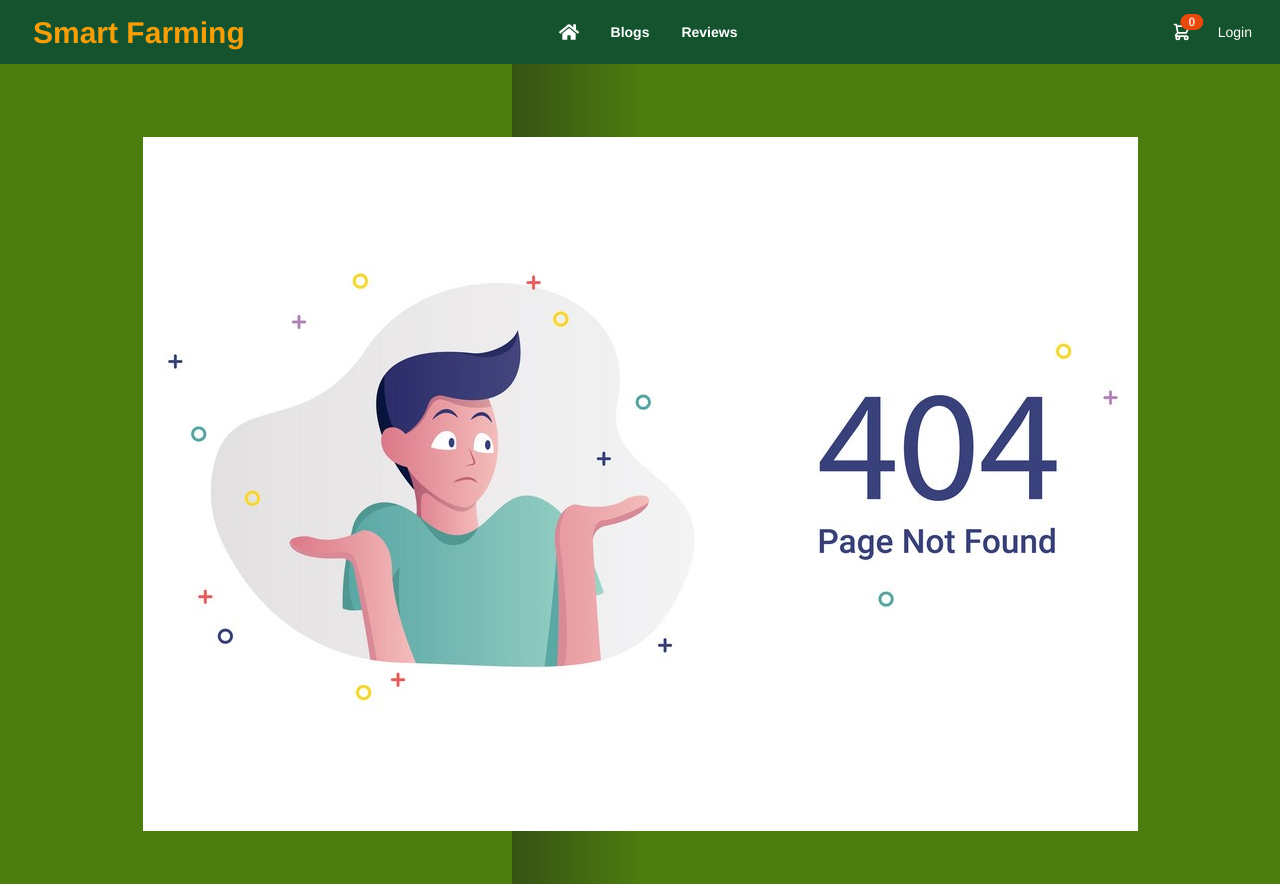
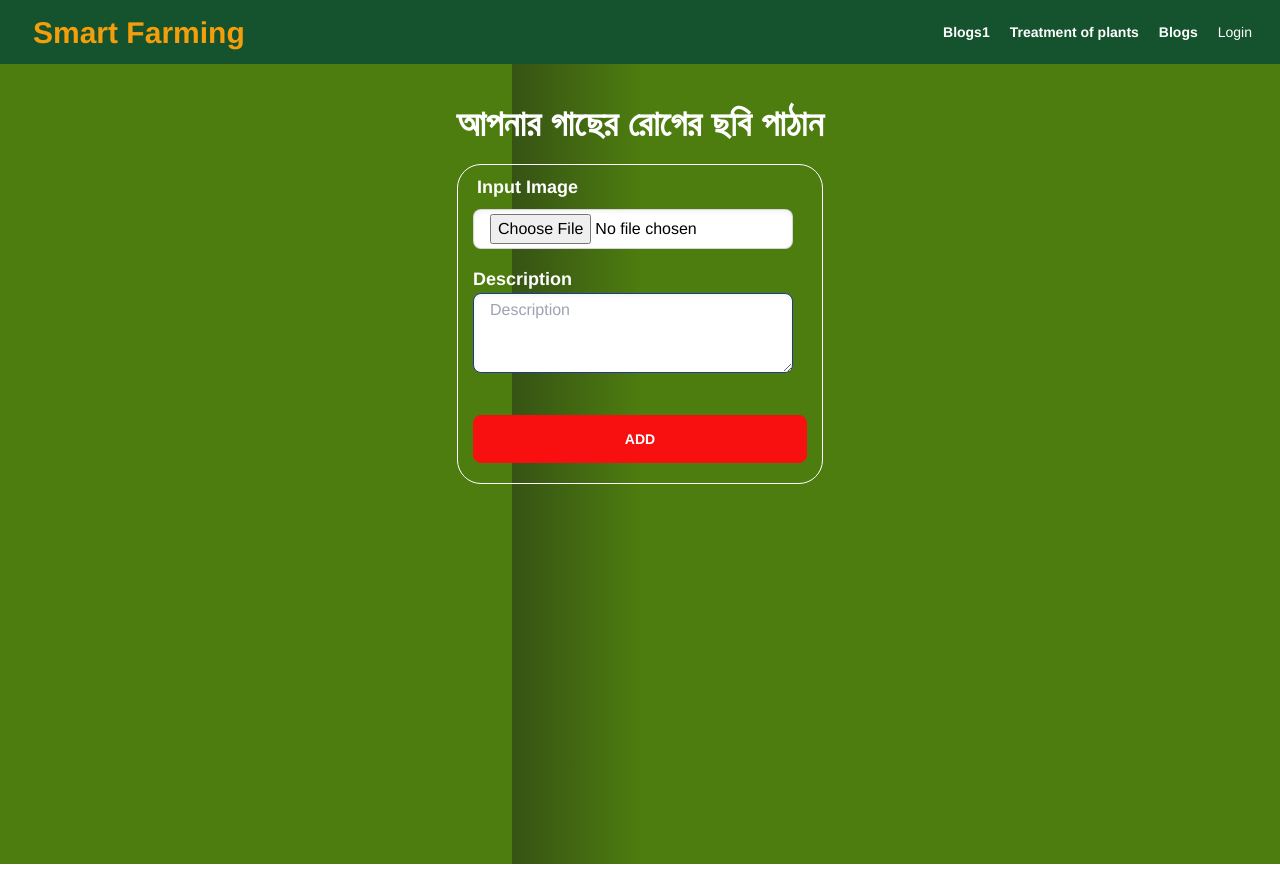
Before and after one commit to dipankar11137/Smart-Farming, a React (Create React App) app: page /treatment in a window 1280 px wide. Built offline with nearby package versions, Linux system fonts and the light colour scheme; no server answers.

Commit message:
polish add items

```diff
--- a/src/App.js
+++ b/src/App.js
@@ -13,6 +13,7 @@ import Corn from './Components/Pages/Crops/Corn/Corn';
 import Paddy from './Components/Pages/Crops/Paddy/Paddy';
 import Wheat from './Components/Pages/Crops/Wheat/Wheat';
 import Home from './Components/Pages/Home/Home';
+import AddDisease from './Components/Pages/Treatment/AddDisease';
 import Navbar from './Components/Share/Navbar';
 import NotFound from './Components/Share/NotFound';
 AOS.init();
@@ -31,6 +32,7 @@ function App() {
         <Route path="/corn" element={<Corn />}></Route>
         <Route path="/chilies" element={<Chilies />}></Route>
         <Route path="/banana" element={<Banana />}></Route>
+        <Route path="/treatment" element={<AddDisease />}></Route>
         <Route path="/createAccount" element={<CreateAccount />}></Route>
         <Route path="/login" element={<Login />}></Route>
         <Route path="/*" element={<NotFound />}></Route>
--- /dev/null
+++ b/src/Components/Pages/Treatment/AddDisease.js
@@ -0,0 +1,122 @@
+import React from 'react';
+import { useAuthState } from 'react-firebase-hooks/auth';
+import { useForm } from 'react-hook-form';
+import { toast } from 'react-toastify';
+import auth from '../../../firebase.init';
+
+const AddDisease = () => {
+  const [users] = useAuthState(auth);
+  const email = users?.email;
+
+  const imageHostKey = 'ab492fa3bd4253f25e449094e4b48480';
+
+  const {
+    register,
+    formState: { errors },
+    handleSubmit,
+    reset,
+  } = useForm();
+  const onSubmit = data => {
+    const image = data.image[0];
+    const formData = new FormData();
+    formData.append('image', image);
+    const url = `https://api.imgbb.com/1/upload?expiration=600&key=${imageHostKey}`;
+    fetch(url, {
+      method: 'POST',
+      body: formData,
+    })
+      .then(res => res.json())
+      .then(imageData => {
+        const image = imageData.data.url;
+        const changeUrl = { ...data, email, img: image };
+        console.log(changeUrl);
+        fetch(`/allProduct`, {
+          method: 'POST',
+          headers: {
+            'content-type': 'application/json',
+          },
+          body: JSON.stringify(changeUrl),
+        })
+          .then(res => res.json())
+          .then(data => {
+            toast.success('Successfully Add A Product');
+            reset();
+          });
+      });
+  };
+  return (
+    <div className="flex justify-center h-screen">
+      <div className="mt-10">
+        <h1 className="text-4xl text-white font-bold">
+          আপনার গাছের রোগের ছবি পাঠান
+        </h1>
+        <div className="border-[1px] mt-5 border-white pb-5 rounded-3xl hover:shadow-md hover:shadow-white">
+          <form
+            className=" flex justify-center gap-4 "
+            onSubmit={handleSubmit(onSubmit)}
+          >
+            <div>
+              {/* image */}
+              <label className="label">
+                <span className="label-text text-lg font-semibold text-white">
+                  Input Image{' '}
+                </span>
+              </label>
+              <input
+                type="file"
+                className="input h-[40px] input-bordered text-black w-96  pt-1 sm:w-full max-w-xs  hover:shadow-xl shadow-inner"
+                {...register('image', {
+                  required: {
+                    value: true,
+                    message: 'Image is Required',
+                  },
+                })}
+              />
+
+              <label className="label">
+                {errors.image?.type === 'required' && (
+                  <span className="label-text-alt text-red-500">
+                    {errors?.image?.message}
+                  </span>
+                )}
+              </label>
+
+              {/* Description */}
+              <label className="">
+                <span className="label-text text-lg font-semibold text-white">
+                  Description
+                </span>
+              </label>
+              <textarea
+                type="text"
+                placeholder="Description"
+                className="input input-bordered bg-white w-full max-w-xs h-20 pt-1 hover:shadow-xl shadow-inner border-blue-900"
+                {...register('description', {
+                  required: {
+                    value: true,
+                    message: 'Description is Required',
+                  },
+                })}
+              />
+              <label className="label">
+                {errors.description?.type === 'required' && (
+                  <span className="label-text-alt text-red-500">
+                    {errors?.description?.message}
+                  </span>
+                )}
+              </label>
+
+              <input
+                className="btn btn-primary mt-5 w-full disable text-white"
+                type="submit"
+                value="ADD"
+              />
+            </div>
+          </form>
+        </div>
+      </div>
+    </div>
+  );
+};
+
+export default AddDisease;
--- a/src/Components/Share/Navbar.js
+++ b/src/Components/Share/Navbar.js
@@ -1,9 +1,8 @@
 import { signOut } from "firebase/auth";
 import React, { useEffect, useState } from "react";
-import { useAuthState } from "react-firebase-hooks/auth";
-import { FaHome } from "react-icons/fa";
-import { Link, useNavigate } from "react-router-dom";
-import auth from "../../firebase.init";
+import { useAuthState } from 'react-firebase-hooks/auth';
+import { Link, useNavigate } from 'react-router-dom';
+import auth from '../../firebase.init';
 
 const Navbar = () => {
   const [user] = useAuthState(auth);
@@ -16,38 +15,38 @@ const Navbar = () => {
 
   useEffect(() => {
     fetch(`https://boxberry.onrender.com/carBooking/${email}`)
-      .then((res) => res.json())
-      .then((data) => setBooking(data));
+      .then(res => res.json())
+      .then(data => setBooking(data));
   }, [booking]);
 
   const handleBook = () => {
-    navigate("/myOrders");
+    navigate('/myOrders');
   };
 
   const menuItems = (
     <>
-      <li className="font-bold hover:text-orange-400  text-xl">
+      {/* <li className="font-bold hover:text-orange-400  text-xl">
         <Link to="/">
           <FaHome />
         </Link>
-      </li>
-      <li className="font-bold hover:text-orange-400">
+      </li> */}
+      {/* <li className="font-bold hover:text-orange-400">
         <Link to="/blogs">Blogs</Link>
-      </li>
-      {user && (
+      </li> */}
+      {/* {user && (
         <li className="font-bold hover:text-orange-400">
           <Link to="/myOrders">My Orders</Link>
         </li>
-      )}
-      <li className="font-bold hover:text-orange-400">
+      )} */}
+      {/* <li className="font-bold hover:text-orange-400">
         <Link to="/showAllReview">Reviews</Link>
-      </li>
+      </li> */}
 
-      {user && (
+      {/* {user && (
         <li className="font-bold hover:text-orange-400">
           <Link to="/dashboard">Dashboard</Link>
         </li>
-      )}
+      )} */}
       {/* <li className=" font-bold">
         {user ? (
           <button className=" font-bold" onClick={logout}>
@@ -99,7 +98,7 @@ const Navbar = () => {
       </div>
       {/* Image */}
       <div className="navbar-end">
-        <label
+        {/* <label
           onClick={handleBook}
           tabindex="0"
           className="btn btn-ghost btn-circle mr-3"
@@ -123,7 +122,17 @@ const Navbar = () => {
               {booking.length}
             </span>
           </div>
-        </label>
+        </label> */}
+        <div className="font-bold hover:text-orange-400 mr-5">
+          <Link to="/blogs">Blogs1</Link>
+        </div>
+        <div className="font-bold hover:text-orange-400 mr-5">
+          <Link to="/treatment">Treatment of plants</Link>
+        </div>
+        <div className="font-bold hover:text-orange-400 mr-5">
+          <Link to="/blogs">Blogs</Link>
+        </div>
+
         {user ? (
           <div className="dropdown dropdown-end  mr-5">
             <label tabindex="0" className="btn btn-ghost btn-circle avatar">
```
